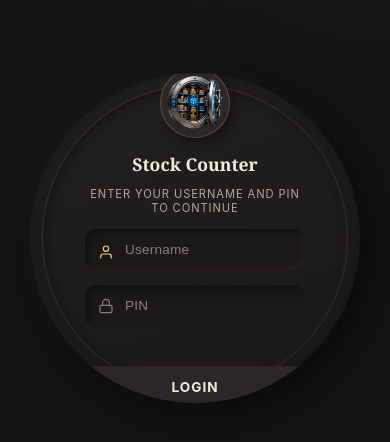
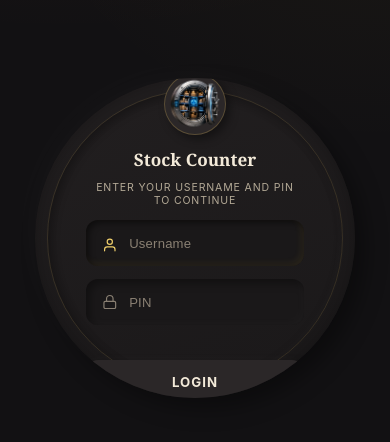
Before and after one commit to sarojaryal071-sudo/restaurant-stock, a website: page frontend/index.html in a window 390 px wide. Shown: the part 184-626 px from the top of the page. Drawn offline with Linux system fonts and the light colour scheme.

Commit message:
clamp dynamic

```diff
--- a/frontend/css/styles.css
+++ b/frontend/css/styles.css
@@ -203,7 +203,7 @@ button {
   flex-direction: column;
   align-items: center;
   justify-content: center;
-  padding: var(--space-4);
+  padding: clamp(12px, 4vw, var(--space-4));
   text-align: center;
 }
 
@@ -215,9 +215,18 @@ button {
 }
 
 .auth-glass-circle {
+  --auth-circle-size: clamp(300px, 82vw, 520px);
+  --auth-form-width: clamp(200px, 68%, 290px);
+  --auth-logo-size: clamp(54px, 16vw, 80px);
+  --auth-input-height: clamp(40px, 12vw, 46px);
+  --auth-input-padding-left: clamp(38px, 11vw, 44px);
+  --auth-icon-size: clamp(15px, 4vw, 18px);
+  --auth-icon-left: clamp(12px, 4vw, 16px);
+  --auth-btn-height: clamp(40px, 11vw, 44px);
+
   position: relative;
-  width: clamp(320px, 80vw, 520px);
-  height: clamp(320px, 80vw, 520px);
+  width: var(--auth-circle-size);
+  height: var(--auth-circle-size);
   border-radius: 50%;
   display: flex;
   align-items: center;
@@ -233,7 +242,7 @@ button {
 .auth-glass-circle::before {
   content: "";
   position: absolute;
-  inset: 12px;
+  inset: clamp(8px, 3vw, 12px);
   border-radius: 50%;
   border: 1px solid rgba(212, 175, 90, 0.14);
   box-shadow:
@@ -243,21 +252,19 @@ button {
   z-index: 2;
 }
 
-/* Removed inner accent ring */
-
 .auth-form {
   position: relative;
   z-index: 3;
-  width: clamp(220px, 70%, 290px);
+  width: var(--auth-form-width);
   display: flex;
   flex-direction: column;
   align-items: center;
-  gap: var(--space-3);
+  gap: clamp(8px, 2.8vw, var(--space-3));
 }
 
 .auth-logo {
-  width: clamp(60px, 18vw, 80px);
-  height: clamp(60px, 18vw, 80px);
+  width: var(--auth-logo-size);
+  height: var(--auth-logo-size);
   border-radius: 50%;
   background: var(--charcoal-3);
   border: 1px solid var(--line-strong);
@@ -280,19 +287,19 @@ button {
 
 .auth-restaurant-name {
   font-family: var(--font-display);
-  font-size: clamp(1.1rem, 5vw, 1.4rem);
+  font-size: clamp(0.95rem, 4.4vw, 1.4rem);
   font-weight: 700;
   color: var(--paper);
   line-height: 1.2;
-  margin-top: 4px;
+  margin-top: clamp(2px, 1vw, 4px);
 }
 
 .auth-subtitle {
-  font-size: 0.78rem;
+  font-size: clamp(0.66rem, 2.5vw, 0.78rem);
   color: var(--paper-dim);
   text-transform: uppercase;
   letter-spacing: 0.08em;
-  margin-bottom: 4px;
+  margin-bottom: clamp(2px, 1vw, 4px);
 }
 
 .auth-input-group {
@@ -302,11 +309,11 @@ button {
 
 .auth-input-group svg {
   position: absolute;
-  left: 16px;
+  left: var(--auth-icon-left);
   top: 50%;
   transform: translateY(-50%);
-  width: 18px;
-  height: 18px;
+  width: var(--auth-icon-size);
+  height: var(--auth-icon-size);
   color: var(--paper-faint);
   z-index: 2;
   pointer-events: none;
@@ -315,14 +322,14 @@ button {
 
 .auth-input {
   width: 100%;
-  height: 46px;
-  padding: 0 18px 0 44px;
+  height: var(--auth-input-height);
+  padding: 0 clamp(12px, 3vw, 18px) 0 var(--auth-input-padding-left);
   background: var(--charcoal-1);
   border: none;
   outline: none;
   border-radius: 12px;
   color: var(--paper);
-  font-size: 0.95rem;
+  font-size: clamp(0.82rem, 3vw, 0.95rem);
   font-weight: 500;
   letter-spacing: 0.2px;
   box-shadow:
@@ -349,7 +356,7 @@ button {
 }
 
 .auth-error {
-  font-size: 0.8rem;
+  font-size: clamp(0.7rem, 2.6vw, 0.8rem);
   color: var(--qty-zero);
   min-height: 1.2em;
   text-align: center;
@@ -358,7 +365,7 @@ button {
 .auth-btn {
   position: relative;
   width: 100%;
-  min-height: 44px;
+  min-height: var(--auth-btn-height);
   display: block;
   margin: auto;
   overflow: hidden;
@@ -367,7 +374,7 @@ button {
   border-radius: 12px;
   cursor: pointer;
   font-weight: 700;
-  font-size: 0.95rem;
+  font-size: clamp(0.8rem, 3.4vw, 0.95rem);
   letter-spacing: 1px;
   text-transform: uppercase;
   color: var(--paper);
@@ -421,13 +428,13 @@ button {
   display: flex;
   flex-direction: column;
   align-items: center;
-  gap: 8px;
+  gap: clamp(6px, 2vw, 8px);
   width: 100%;
 }
 
 .auth-loading-title {
   font-family: var(--font-display);
-  font-size: 1.05rem;
+  font-size: clamp(0.95rem, 3.8vw, 1.05rem);
   font-weight: 700;
   color: var(--gold-bright);
   animation: authLoadingPulse 1.6s ease-in-out infinite;
@@ -445,52 +452,16 @@ button {
 
 .auth-loading-sub {
   font-family: var(--font-mono);
-  font-size: 0.85rem;
+  font-size: clamp(0.76rem, 2.8vw, 0.85rem);
   color: var(--paper-dim);
-  min-width: 230px;
+  min-width: 0;
   text-align: center;
 }
 
 .auth-loading-hint {
-  font-size: 0.75rem;
+  font-size: clamp(0.66rem, 2.4vw, 0.75rem);
   color: var(--paper-faint);
-  margin-top: 4px;
-}
-
-@media (max-width: 480px) {
-  .auth-glass-circle {
-    width: min(330px, 90vw);
-    height: min(330px, 90vw);
-  }
-
-  .auth-form {
-    width: clamp(185px, 60vw, 220px);
-  }
-
-  .auth-restaurant-name {
-    font-size: 1.1rem;
-  }
-
-  .auth-subtitle {
-    font-size: 0.7rem;
-  }
-
-  .auth-input {
-    height: 42px;
-    font-size: 0.85rem;
-    padding-left: 40px;
-  }
-
-  .auth-input-group svg {
-    left: 13px;
-    width: 16px;
-    height: 16px;
-  }
-
-  .auth-btn {
-    min-height: 42px;
-    font-size: 0.85rem;
-  }
+  margin-top: clamp(2px, 1vw, 4px);
 }
 
 .app-header {
```
